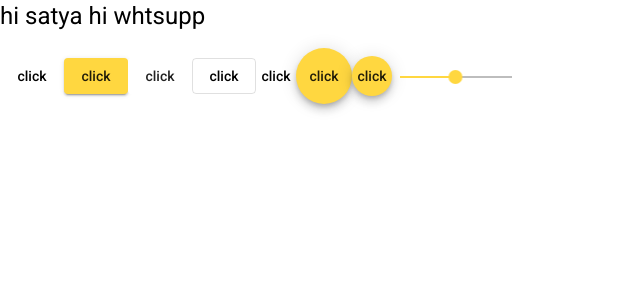
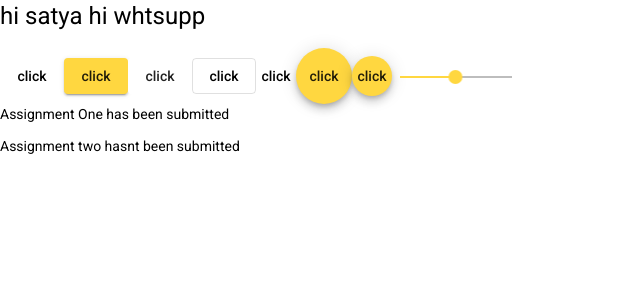
Before and after one commit to SP2224/Assignments-to-do-web-app, an Angular app: page / in a window 1280 px wide. Shown: the top 300 px of the page, without its empty margins (0-640 px from the left). Built offline with nearby package versions, Linux system fonts and the light colour scheme.

Commit message:
third commit

```diff
--- a/src/app/app.component.html
+++ b/src/app/app.component.html
@@ -14,5 +14,6 @@
     <button mat-fab>click</button>
     <button mat-mini-fab>click</button>
     <mat-slider min="1" max="100" step="1" value="50"></mat-slider>
+    <app-assignments>assignments worls </app-assignments>
   </body>
 </html>
--- a/src/app/app.module.ts
+++ b/src/app/app.module.ts
@@ -5,9 +5,11 @@ import { AppRoutingModule } from './app-routing.module';
 import { AppComponent } from './app.component';
 import { BrowserAnimationsModule } from '@angular/platform-browser/animations';
 import {MatButtonModule} from '@angular/material/button';
+import { AssignmentsComponent } from './assignments/assignments.component';
 @NgModule({
   declarations: [
-    AppComponent
+    AppComponent,
+    AssignmentsComponent
   ],
   imports: [
     BrowserModule,
--- /dev/null
+++ b/src/app/assignments/assignments.component.html
@@ -0,0 +1,4 @@
+<div *ngFor="let assignment of assignments">
+   <p *ngIf="assignment.submitted; else unsubmitted">Assignment {{assignment.name}} has been submitted</p>
+    <ng-template #unsubmitted>Assignment {{assignment.name}} hasnt been submitted</ng-template>
+</div>
--- /dev/null
+++ b/src/app/assignments/assignments.component.ts
@@ -0,0 +1,25 @@
+import { Component, OnInit } from '@angular/core';
+
+@Component({
+  selector: 'app-assignments',
+  templateUrl: './assignments.component.html',
+  styleUrls: ['./assignments.component.css']
+})
+export class AssignmentsComponent implements OnInit {
+  title="My assignment application";
+  assignments = [{
+      name : "One",
+      dueDate: '2018-01-01',
+      submitted : true
+  },{
+    name : "two",
+    dueDate: '2019-01-01',
+    submitted : false
+  }
+]
+  constructor() { }
+
+  ngOnInit(): void {
+  }
+
+}
```
Also changed, not shown: src/app/assignments/assignments.component.css (added), 1 other file (tests, documents, lock files or other folders).
